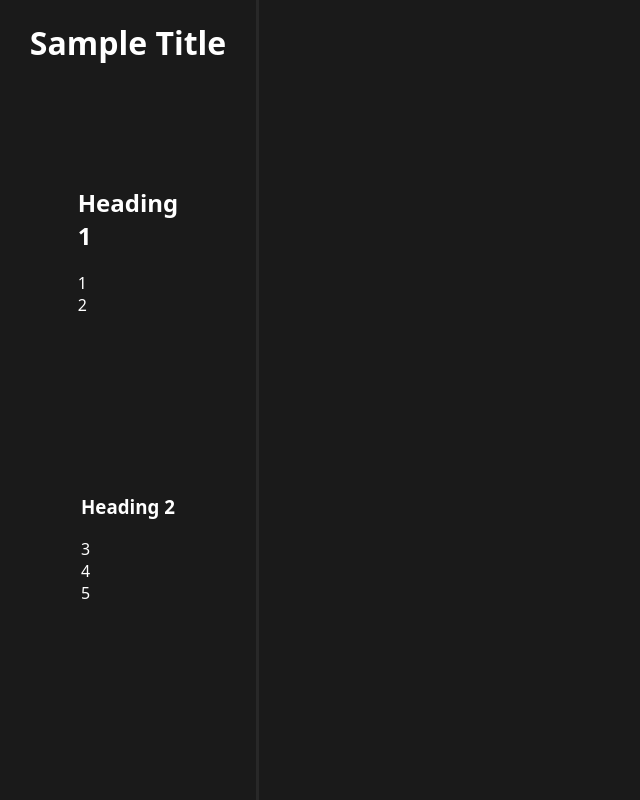
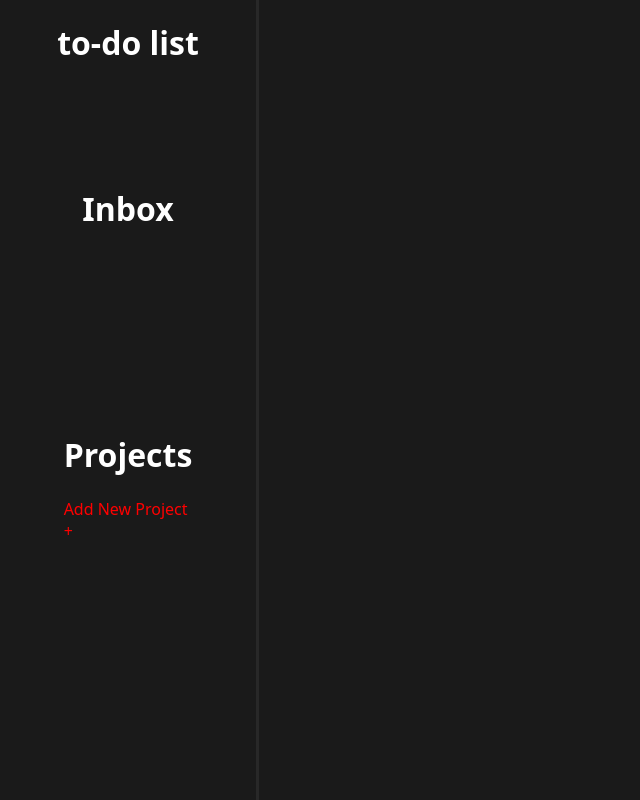
Before and after one commit to ReneSzz/Todo-list, a plain HTML site: page index.html in a window 1280 px wide. Shown: the whole page, without its empty margins (0-640 px from the left). Drawn offline with Linux system fonts and the light colour scheme.

Commit message:
Created function to add new project no functionality

```diff
--- a/index.html
+++ b/index.html
@@ -18,18 +18,14 @@
 
     </div>
     <div id="sidebar">
-        <h1 id="title" >Sample Title</h1>
+        <h1 id="title" >to-do list</h1>
         <div id="subHeading">
-            <h2> Heading 1 </h2>
-            <div>1</div>
-            <div>2</div>
-
+            <h1> Inbox </h1>
         </div>
         <div id="subHeading2">
-            <h3> Heading 2</h3>
-            <div>3</div>
-            <div>4</div>
-            <div>5</div>
+            <h1> Projects</h1>
+            <div id="newList">Add New Project +</div>
+
         </div>
 
     </div>
--- a/script.js
+++ b/script.js
@@ -1,6 +1,9 @@
-let container = document.getElementById('container')
+"use strict";
 
-
+let container = document.getElementById('container');
+let newList = document.getElementById('newList');
+let subHeading2 = document.getElementById('subHeading2');
+newList.style.color='red';
 
 class todoList {
     name = "";
@@ -31,3 +34,11 @@ fillTasks(){
     });
 }
 }
+
+newList.addEventListener('click', function (e)
+{
+    let newList = document.createElement('div');
+     newList.innerText = "New Project";
+     subHeading2.appendChild(newList);
+
+});
```
